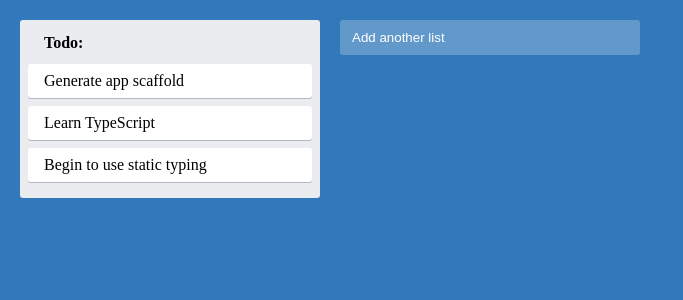
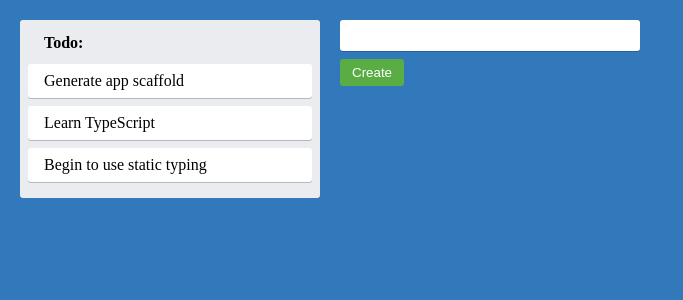
Before and after one commit to Olivernha/React-Trello-Clone, a React (Create React App) app: page / in a window 1280 px wide. Both pictures are taken after a click on the button "Add another list". Shown: the top 300 px of the page, without its empty margins (0-683 px from the left). Built offline with nearby package versions, Linux system fonts and the light colour scheme.

Commit message:
Updated AddNewItem Component

```diff
--- a/src/AddNewItem.tsx
+++ b/src/AddNewItem.tsx
@@ -1,5 +1,6 @@
 import { useState } from "react";
 import { AddItemButton } from "./styles";
+import { NewItemForm } from "./NewItemForm";
 type AddNewItemProps = {
   onAdd(text: string): void;
   toggleButtonText: string;
@@ -10,8 +11,15 @@ export const AddNewItem = (props: AddNewItemProps) => {
   const { onAdd, toggleButtonText, dark } = props;
 
   if (showForm) {
-     // We show item creation form here
-
+    // We show item creation form here
+    return (
+      <NewItemForm
+        onAdd={(text) => {
+          onAdd(text);
+          setShowForm(false);
+        }}
+      />
+    );
   }
 
   return (
--- /dev/null
+++ b/src/NewItemForm.tsx
@@ -0,0 +1,15 @@
+import { useState } from "react";
+import { NewItemFormContainer, NewItemButton, NewItemInput } from "./styles";
+type NewItemFormProps = {
+  onAdd(text: string): void;
+};
+export const NewItemForm = ({ onAdd }: NewItemFormProps) => {
+  const [text, setText] = useState("");
+
+  return (
+    <NewItemFormContainer>
+      <NewItemInput value={text} onChange={(e) => setText(e.target.value)} />
+      <NewItemButton onClick={() => onAdd(text)}>Create</NewItemButton>
+    </NewItemFormContainer>
+  );
+};
```
